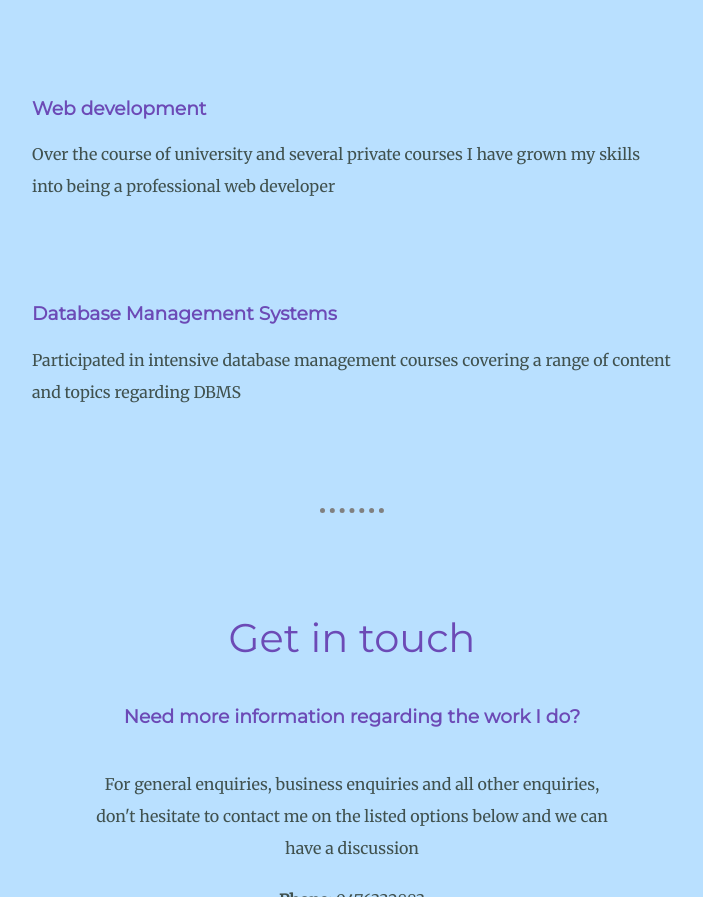
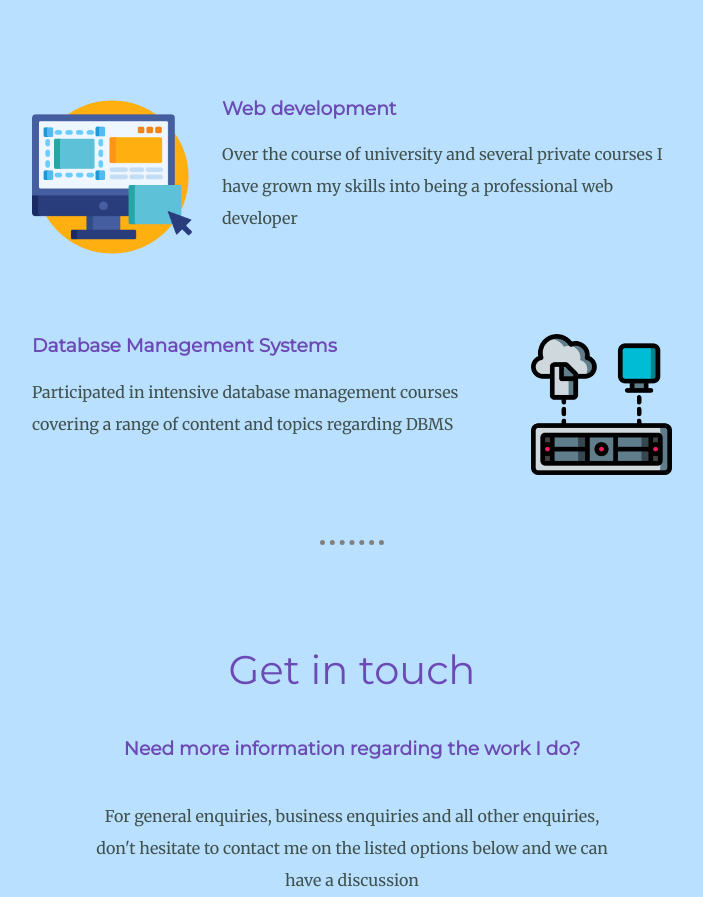
Before and after one commit to hvanto/Resume, a plain HTML site: page index.html in a window 1280 px wide. Shown: the part 1693-2590 px from the top of the page, without its empty margins (288-991 px from the left). Drawn offline with Linux system fonts and the light colour scheme; the site is published under a folder, as on GitHub Pages, so addresses that start at the root find nothing.

Commit message:
Server/dbms image updates

```diff
--- a/index.html
+++ b/index.html
@@ -35,13 +35,13 @@
     <div class="skills">
       <h2>My Skills.</h2>
       <div class="skill-row">
-        <img class="webdev-img" src="/Images/ux.png" alt="">
+        <img class="webdev-img" src="Images/ux.png" alt="">
         <h3>Web development</h3>
         <p>Over the course of university and several private courses I have grown my skills into being a professional web developer</p>
       </div>
 
       <div class="skill-row">
-        <img class="dbms-img" src="/Images/server.png" alt="">
+        <img class="dbms-img" src="Images/server.png" alt="">
         <h3>Database Management Systems</h3>
         <p>Participated in intensive database management courses covering a range of content and topics regarding DBMS</p>
       </div>
```
